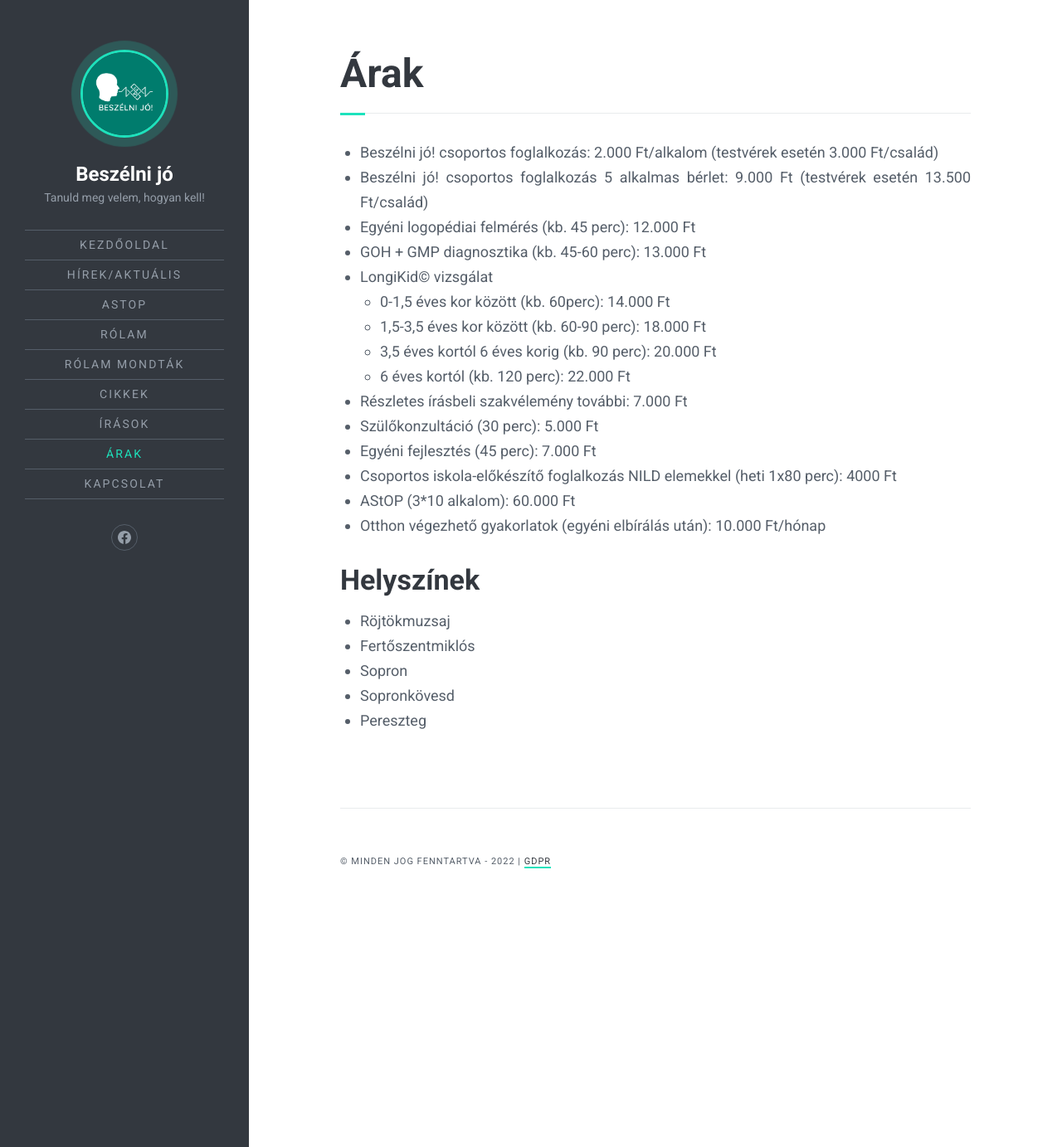
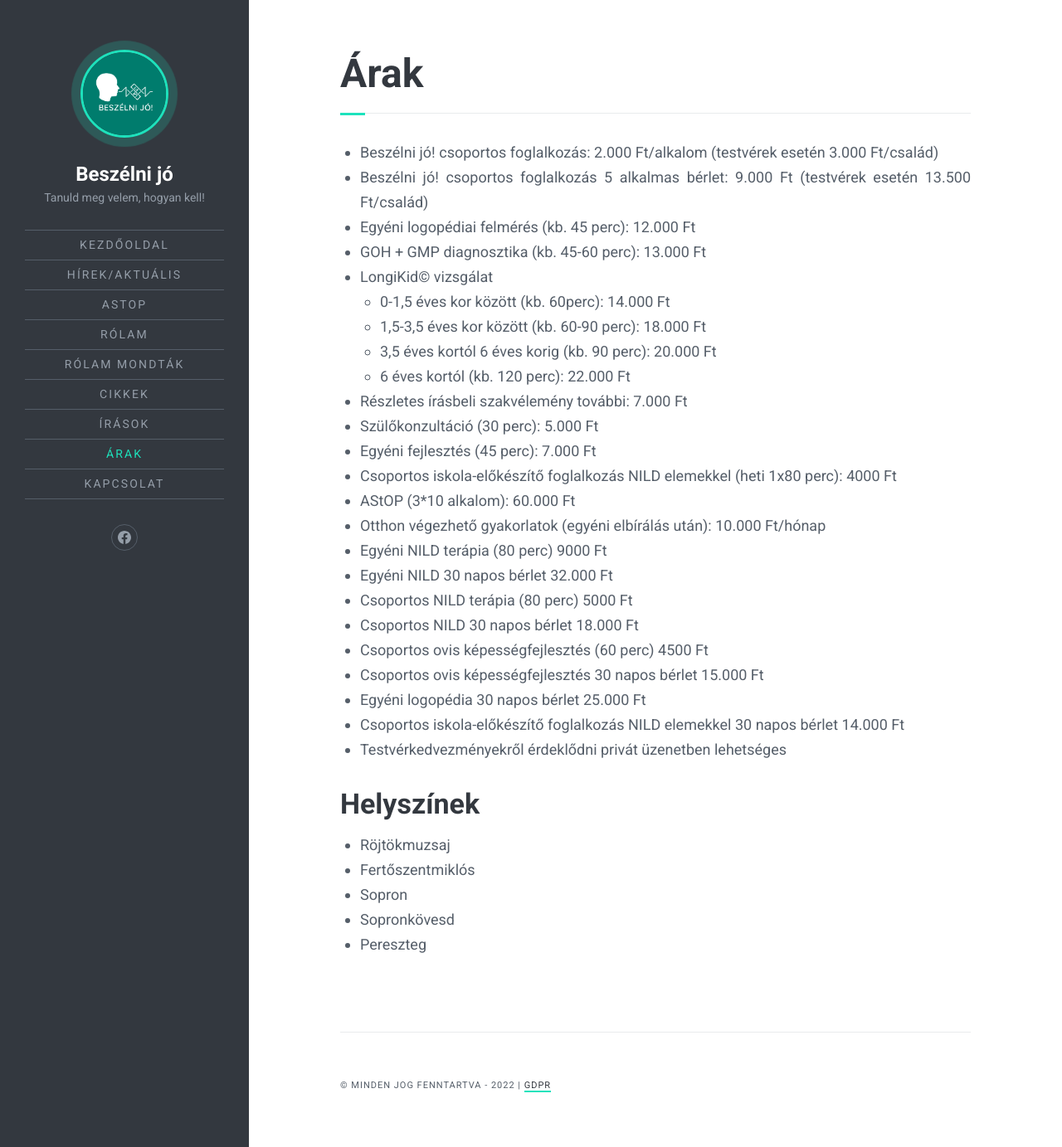
Before and after one commit to beszelnijo/beszelnijo.github.io, a Jekyll site: the page built from arak.md, in a window 1280 px wide and 1383 px high. Shown: the whole window at 83% size. Built offline with Jekyll 4.4.1, drawn with Linux system fonts in a browser that asks for light colours; comment, search, counter and statistics services are not loaded.

Commit message:
Update arak.md

```diff
--- a/arak.md
+++ b/arak.md
@@ -18,6 +18,15 @@ description: Árak
 - Csoportos iskola-előkészítő foglalkozás NILD elemekkel (heti 1x80 perc): 4000 Ft
 - AStOP (3*10 alkalom): 60.000 Ft
 - Otthon végezhető gyakorlatok (egyéni elbírálás után): 10.000 Ft/hónap
+- Egyéni NILD terápia (80 perc) 9000 Ft
+- Egyéni NILD 30 napos bérlet 32.000 Ft
+- Csoportos NILD terápia (80 perc) 5000 Ft
+- Csoportos NILD 30 napos bérlet 18.000 Ft
+- Csoportos ovis képességfejlesztés (60 perc) 4500 Ft
+- Csoportos ovis képességfejlesztés 30 napos bérlet 15.000 Ft
+- Egyéni logopédia 30 napos bérlet 25.000 Ft
+- Csoportos iskola-előkészítő foglalkozás NILD elemekkel 30 napos bérlet 14.000 Ft
+- Testvérkedvezményekről érdeklődni privát üzenetben lehetséges
 
 ## Helyszínek
 * Röjtökmuzsaj
```
